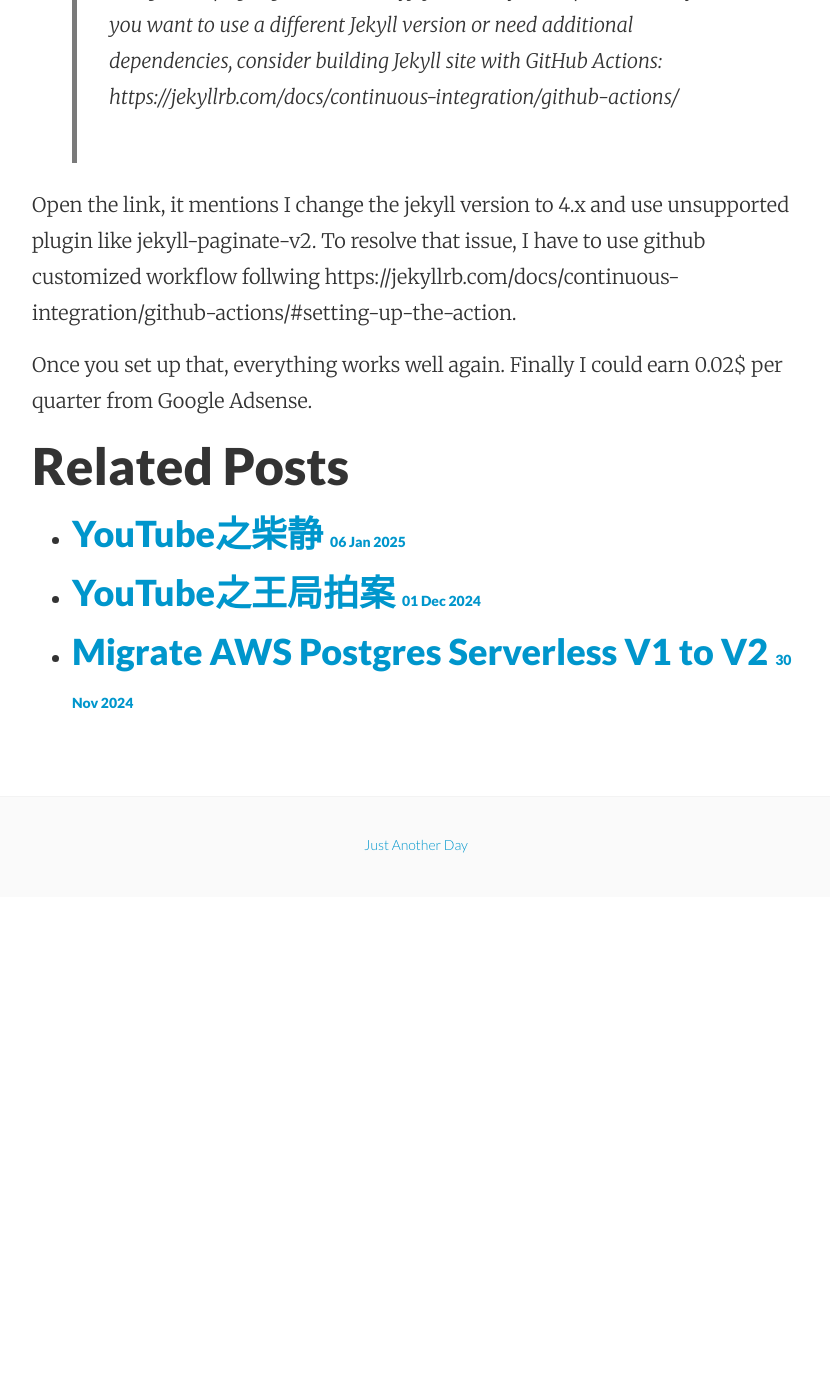
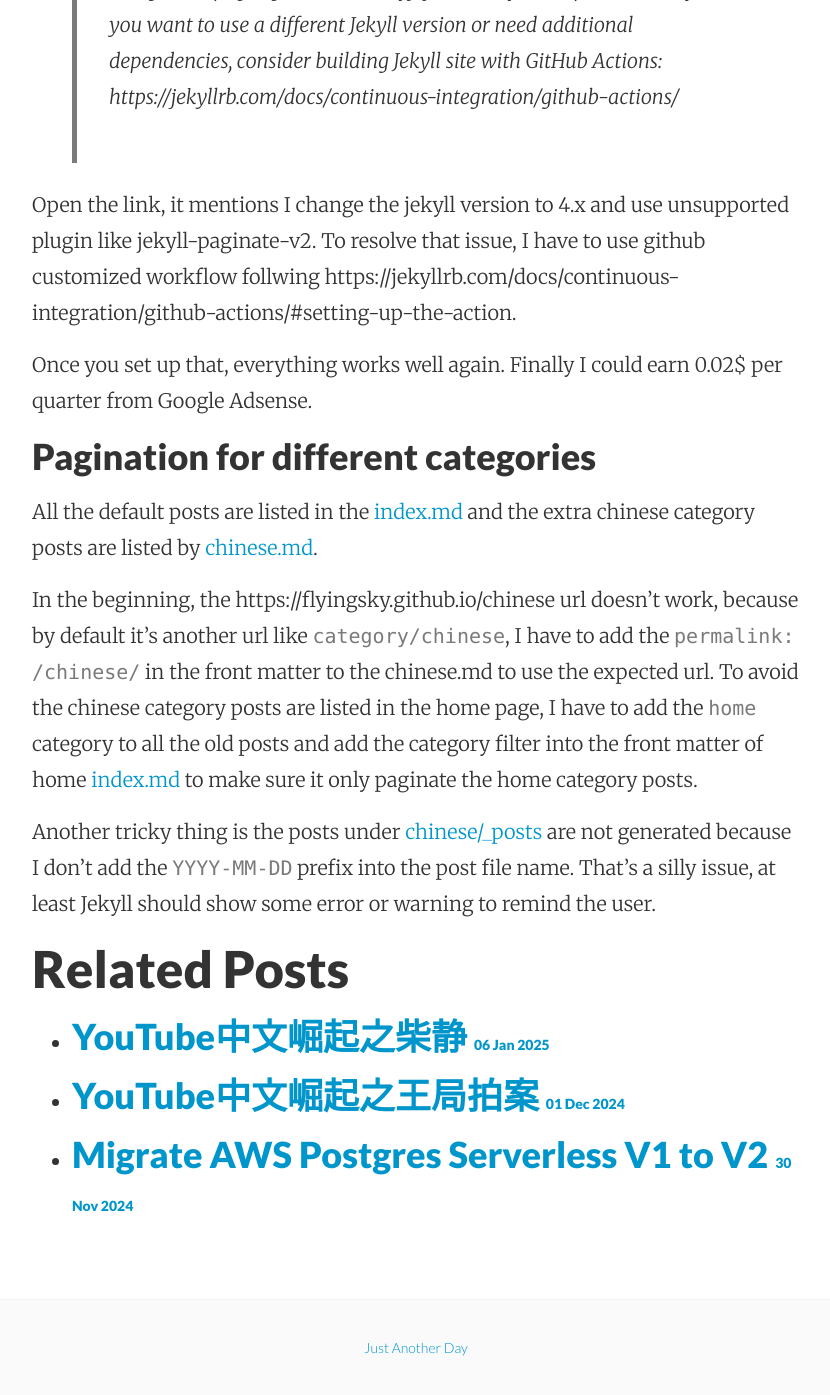
Before and after one commit to flyingsky/flyingsky.github.io, a Jekyll site: the page built from _posts/2024-12-15-flyingsky-works-again.md, in a window 1280 px wide and 1400 px high, scrolled down 2555 px. Shown: the top 1395 px of the window, without its empty margins (224-1054 px from the left). Built offline with Jekyll 4.4.1, drawn with Linux system fonts in a browser that asks for light colours; before the commit the page ends 3452 px from its top, so only the background shows below that.

Commit message:
update chinese content.

```diff
--- a/_posts/2024-12-15-flyingsky-works-again.md
+++ b/_posts/2024-12-15-flyingsky-works-again.md
@@ -50,3 +50,11 @@ Once I submit all changes to the github, the home page is empty. Check the repos
 Open the link, it mentions I change the jekyll version to 4.x and use unsupported plugin like jekyll-paginate-v2. To resolve that issue, I have to use github customized workflow follwing https://jekyllrb.com/docs/continuous-integration/github-actions/#setting-up-the-action.
 
 Once you set up that, everything works well again. Finally I could earn 0.02$ per quarter from Google Adsense.
+
+### Pagination for different categories
+
+All the default posts are listed in the [index.md](https://github.com/flyingsky/flyingsky.github.io/blob/master/index.md) and the extra chinese category posts are listed by [chinese.md](https://github.com/flyingsky/flyingsky.github.io/blob/master/categories/chinese.md).
+
+In the beginning, the https://flyingsky.github.io/chinese url doesn't work, because by default it's another url like `category/chinese`, I have to add the `permalink: /chinese/` in the front matter to the chinese.md to use the expected url. To avoid the chinese category posts are listed in the home page, I have to add the `home` category to all the old posts and add the category filter into the front matter of home [index.md](https://github.com/flyingsky/flyingsky.github.io/blob/master/index.md) to make sure it only paginate the home category posts.
+
+Another tricky thing is the posts under [chinese/_posts](https://github.com/flyingsky/flyingsky.github.io/tree/master/chinese/_posts) are not generated because I don't add the `YYYY-MM-DD` prefix into the post file name. That's a silly issue, at least Jekyll should show some error or warning to remind the user.
--- a/chinese/_posts/2025-01-05-chaijing.md
+++ b/chinese/_posts/2025-01-05-chaijing.md
@@ -1,10 +1,10 @@
 ---
 layout: post
-title:  YouTube之柴静
+title:  YouTube中文崛起之柴静
 date:   2025-01-05 22:14:00 -0800
 categories: chinese
 ---
-其实很要就喜欢柴静，因为客观理性又带有一种女性的温柔和感性。她的遣词造句很华丽，听起来有文采，不过有的时候逻辑不通，但是“依然很好看”————[如同她的娘家的弟弟罗永浩所说](https://youtu.be/Ey4oeGWPtnc?si=drZdcF3fmPBzMV4w&t=6986)。
+其实很早就喜欢柴静，客观、理性又带有一种女性的温柔和感性。她的遣词造句很华丽，听起来很有文采，不过有的时候逻辑不通，但是“依然很好看”————[如同她的娘家的弟弟罗永浩所说](https://youtu.be/Ey4oeGWPtnc?si=drZdcF3fmPBzMV4w&t=6986)。
 
 看过以前的[《穹顶之下》](https://www.youtube.com/watch?v=BgEpruEOrFg)，很是震撼和高兴。为民喉舌，仗义执言，做一些吃力不讨好的事情，这也就是所谓的社会担当。当然有人会说里面有很多漏洞，但是这是第一个引起极大反响的PM2.5的纪录片。紧接着国家大力整顿空气质量，这才有后面的蓝天白云。
 
```
Also changed, not shown: chinese/_posts/2024-11-30-wangzhian.md (+9 -1 lines).
